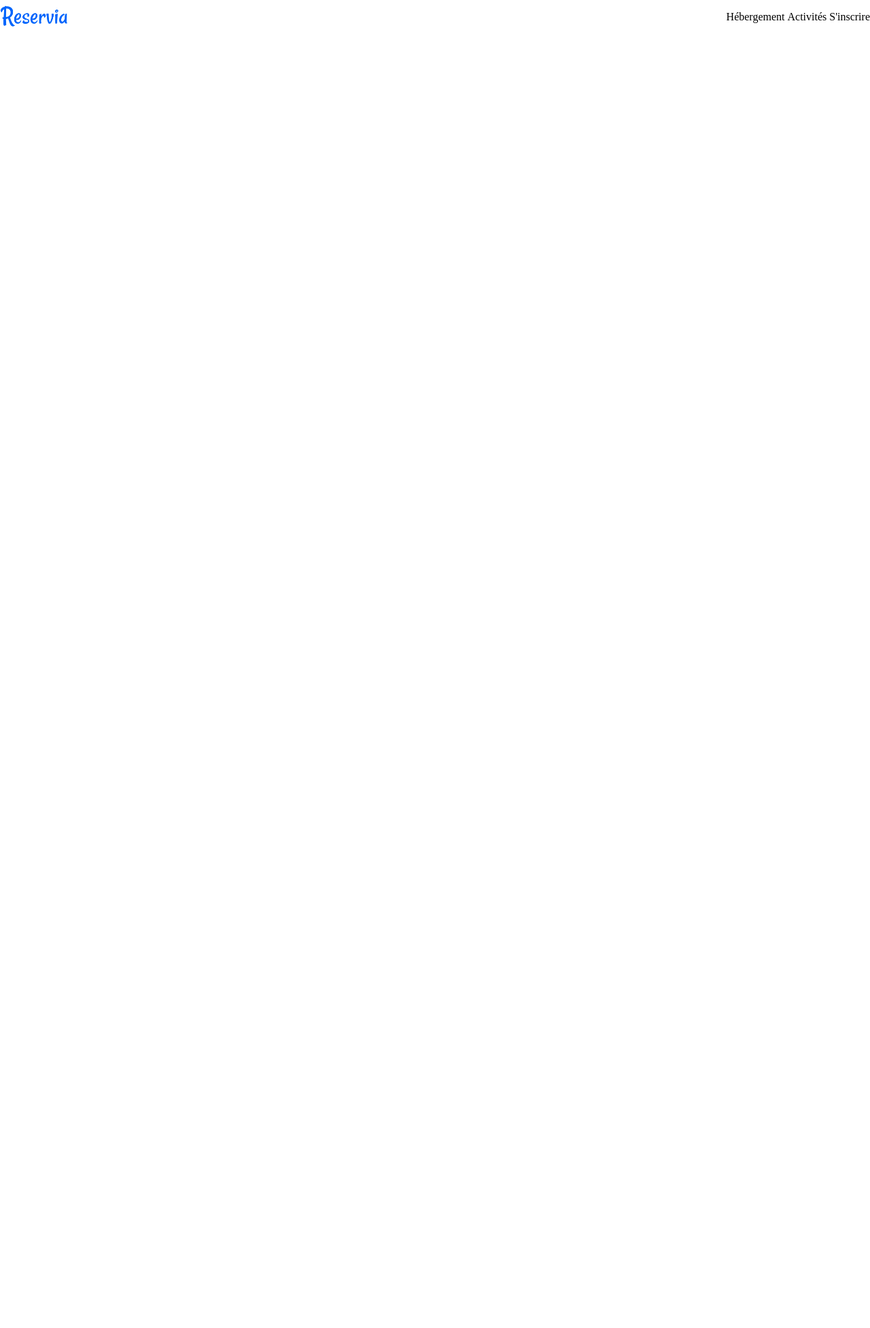
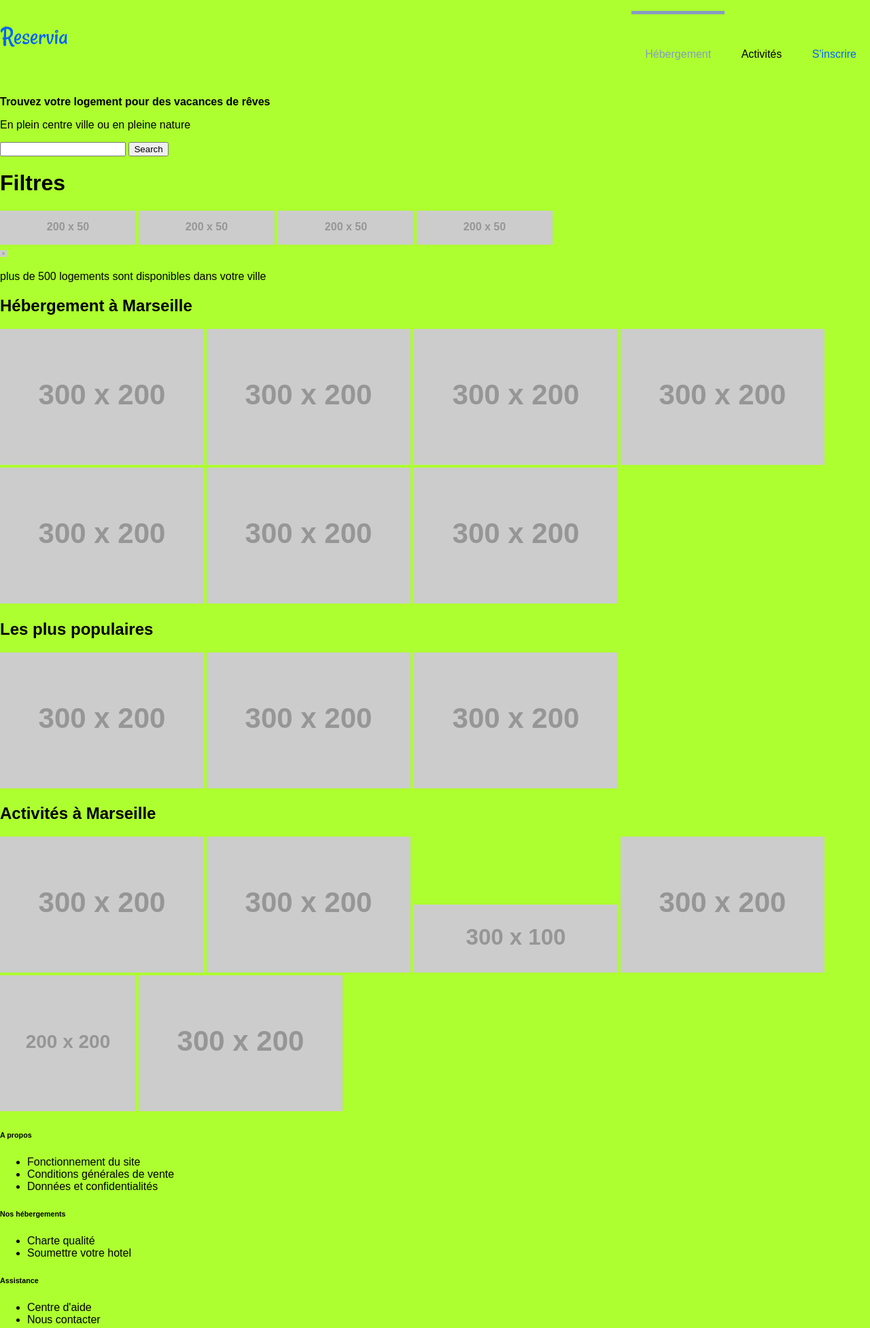
Before and after one commit to kevin-car/2---Transformer-une-maquette-fid-element-en-site-statique-, a plain HTML site: page index.html in a window 1280 px wide. Shown: the whole page at 68% size. Before the commit the page ends 800 px from the top, so only its background shows below. Drawn offline with Linux system fonts and the light colour scheme; placeholder pictures from the web are drawn by us.

Commit message:
V3- bannieres 11.01.2021

```diff
--- a/index.html
+++ b/index.html
@@ -4,20 +4,105 @@
     <meta charset='utf-8'>
     <title>Page Title</title>
     <link rel='stylesheet' type='text/css' media='screen' href='style.css'>
+    <script src="https://code.iconify.design/1/1.0.7/iconify.min.js"></script>
 </head>
 <body>
-    <div class="entete">
+<!--  d'entête -->
+    <div class="header">
         <div class="logo">
             <img src="images/Reservia@3x.png">
         </div>
         <div class="menu">
             <ul>
                 <li id="hebergement">Hébergement</li>
-                <li id="act">Activités</li>
+            <li id="act">Activités</li>
                 <li id="inscrire">S'inscrire</li>
             </ul>
         </div>
     </div>
 
+<!--  bannière qui affiche le titre et le petit commentaire-->
+    <div class="banniere">
+        <p style="font-weight: bolder;">Trouvez votre logement pour des vacances de rêves</p>
+        <p>En plein centre ville ou en pleine nature</p>
+    </div>
+<!-- barre de recherche -->
+    <div class="banniere2">
+            <label for="site-search"><span class="iconify" data-icon="fa-solid:map-marker-alt" data-inline="false"></span></label>
+            <input type="search" id="site-search" name="q"
+                aria-label="Search through site content">
+            <button>Search</button>
+    </div>
+<!-- barre des filtres  -->
+    <div class="banniere3">
+        <div class="bloc_filtre"><h1> Filtres</h1></div>
+        <a href="https://placeholder.com"><img src="https://via.placeholder.com/200x50"></a>
+        <a href="https://placeholder.com"><img src="https://via.placeholder.com/200x50"></a>
+        <a href="https://placeholder.com"><img src="https://via.placeholder.com/200x50"></a>
+        <a href="https://placeholder.com"><img src="https://via.placeholder.com/200x50"></a>
+    </div>
+<!-- barre du commentaire -->
+    <div class="banniere4">
+        <a href="https://placeholder.com"><img src="https://via.placeholder.com/10x10"></a>
+        <p>plus de 500 logements sont disponibles dans votre ville</p>
+    </div>
+<!-- Les 2 blocs d'hotels -->
+    <div class="Marseille">
+        <h2>Hébergement à Marseille</h2>
+        <a href="https://placeholder.com"><img src="https://via.placeholder.com/300x200"></a>
+        <a href="https://placeholder.com"><img src="https://via.placeholder.com/300x200"></a>
+        <a href="https://placeholder.com"><img src="https://via.placeholder.com/300x200"></a>
+        <a href="https://placeholder.com"><img src="https://via.placeholder.com/300x200"></a>
+        <a href="https://placeholder.com"><img src="https://via.placeholder.com/300x200"></a>
+        <a href="https://placeholder.com"><img src="https://via.placeholder.com/300x200"></a>
+        <a href="https://placeholder.com"><img src="https://via.placeholder.com/300x200"></a>
+    </div>
+    <div class="populaire">
+        <h2>Les plus populaires</h2>
+        <a href="https://placeholder.com"><img src="https://via.placeholder.com/300x200"></a>
+        <a href="https://placeholder.com"><img src="https://via.placeholder.com/300x200"></a>
+        <a href="https://placeholder.com"><img src="https://via.placeholder.com/300x200"></a>
+    </div>
+<!-- Activités à marseille -->
+    <div>
+        <h2>Activités à Marseille</h2>
+        <a href="https://placeholder.com"><img src="https://via.placeholder.com/300x200"></a>
+        <a href="https://placeholder.com"><img src="https://via.placeholder.com/300x200"></a>
+        <a href="https://placeholder.com"><img src="https://via.placeholder.com/300x100"></a>
+        <a href="https://placeholder.com"><img src="https://via.placeholder.com/300x200"></a>
+        <a href="https://placeholder.com"><img src="https://via.placeholder.com/200x200"></a>
+        <a href="https://placeholder.com"><img src="https://via.placeholder.com/300x200"></a>
+    </div>
+<!-- pied de page -->
+    <footer>
+        <div id="a_propos">
+        <h6>A propos</h6>
+            <nav>
+                <ul>
+                    <li>Fonctionnement du site</li>
+                    <li>Conditions générales de vente</li>
+                    <li>Données et confidentialités</li>
+                </ul>
+            </nav>
+        </div>
+    </footer>
+    <div id="Nos hébergements">
+    <h6>Nos hébergements</h6>
+        <nav>
+            <ul>
+                <li>Charte qualité</li>
+                <li>Soumettre votre hotel</li>
+            </ul>
+        </nav>
+    </div>
+    <div id="Assistance">
+    <h6>Assistance</h6>
+        <nav>
+            <ul>
+                <li>Centre d'aide</li>
+                <li>Nous contacter</li>
+            </ul>
+        </nav>
+    </div>
 </body>
 </html>
--- a/style.css
+++ b/style.css
@@ -1,8 +1,10 @@
 body{
     margin: 0px;
+    font-family: 'Raleway', sans-serif;
+    background-color: greenyellow;
 }
 
-.entete{
+.header{
     display: flex;
     flex-direction: row;
     justify-content: space-between;
@@ -12,10 +14,34 @@ body{
 .menu ul li{
     list-style: none;
     display: inline-block;
+    padding: 20px;
+    padding-top: 50px;
 }
 
+ul{
+    margin: none;
+}
 
+#hebergement{
+    border-top: 5px;
+    border-top-style: solid;
+    border-color: hsl(217, 32%, 64%);
+    color: hsl(217, 32%, 64%);
+}
+
+#inscrire{
+    color: #0065FC;
+}
 
 .logo img{
     width: 100px;
+    padding-top: 30px;
 }
+
+.banniere2{
+    border-radius: 10px;
+}
+
+.iconify{
+    background-color: #F2F2F2;
+}e
```
